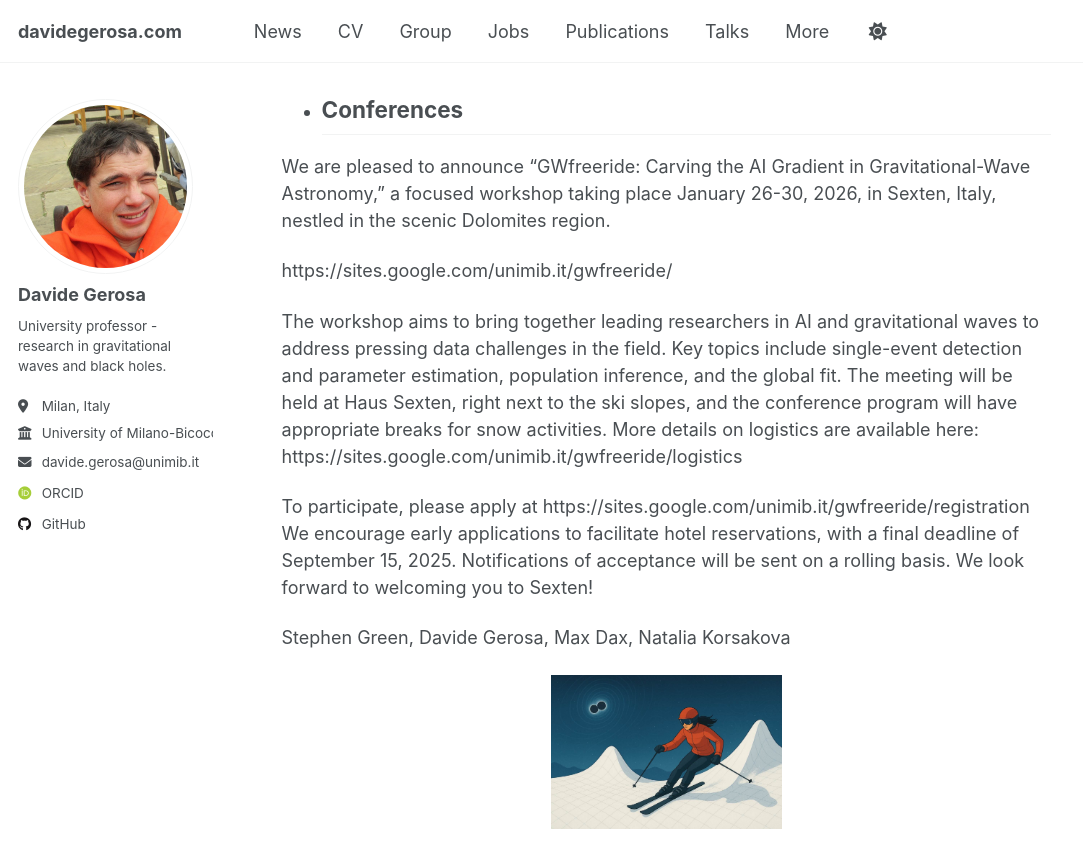
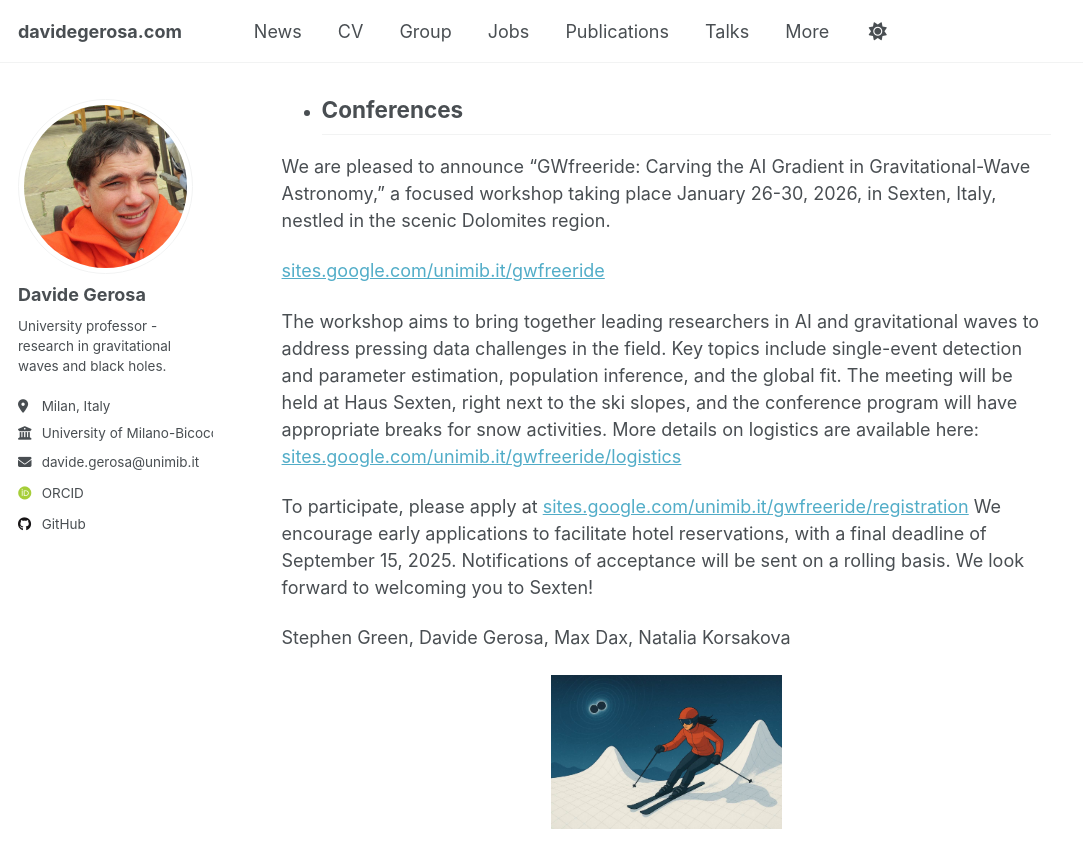
Before and after one commit to dgerosa/website, a Jekyll site: the page built from _posts/2025-07-24-gwfreeride-carving-the-ai-gradient-in-gravitational-wave-astronomy.md, in a window 1280 px wide and 900 px high, scrolled down 291 px. Shown: the top 868 px of the window, without its empty margins (0-1083 px from the left). Built offline with Jekyll 4.4.1, drawn with Linux system fonts in a browser that asks for light colours; some web fonts are replaced; some of the changed lines change nothing that is shown.

Commit message:
Thu Jul 24 12:08:59 CEST 2025

```diff
--- a/_posts/2025-07-24-gwfreeride-carving-the-ai-gradient-in-gravitational-wave-astronomy.md
+++ b/_posts/2025-07-24-gwfreeride-carving-the-ai-gradient-in-gravitational-wave-astronomy.md
@@ -9,12 +9,12 @@ tags:
 
 We are pleased to announce "GWfreeride: Carving the AI Gradient in Gravitational-Wave Astronomy,” a focused workshop taking place January 26-30, 2026, in Sexten, Italy, nestled in the scenic Dolomites region.
 
-https://sites.google.com/unimib.it/gwfreeride/
+[sites.google.com/unimib.it/gwfreeride](https://sites.google.com/unimib.it/gwfreeride)
 
 The workshop aims to bring together leading researchers in AI and gravitational waves to address pressing data challenges in the field. Key topics include single-event detection and parameter estimation, population inference, and the global fit.
-The meeting will be held at Haus Sexten, right next to the ski slopes, and the conference program will have appropriate breaks for snow activities. More details on logistics are available here: https://sites.google.com/unimib.it/gwfreeride/logistics
+The meeting will be held at Haus Sexten, right next to the ski slopes, and the conference program will have appropriate breaks for snow activities. More details on logistics are available here: [sites.google.com/unimib.it/gwfreeride/logistics](https://sites.google.com/unimib.it/gwfreeride/logistics)
 
-To participate, please apply at https://sites.google.com/unimib.it/gwfreeride/registration
+To participate, please apply at [sites.google.com/unimib.it/gwfreeride/registration](https://sites.google.com/unimib.it/gwfreeride/registration)
 We encourage early applications to facilitate hotel reservations, with a final deadline of September 15, 2025. Notifications of acceptance will be sent on a rolling basis.
 We look forward to welcoming you to Sexten!
 
```
